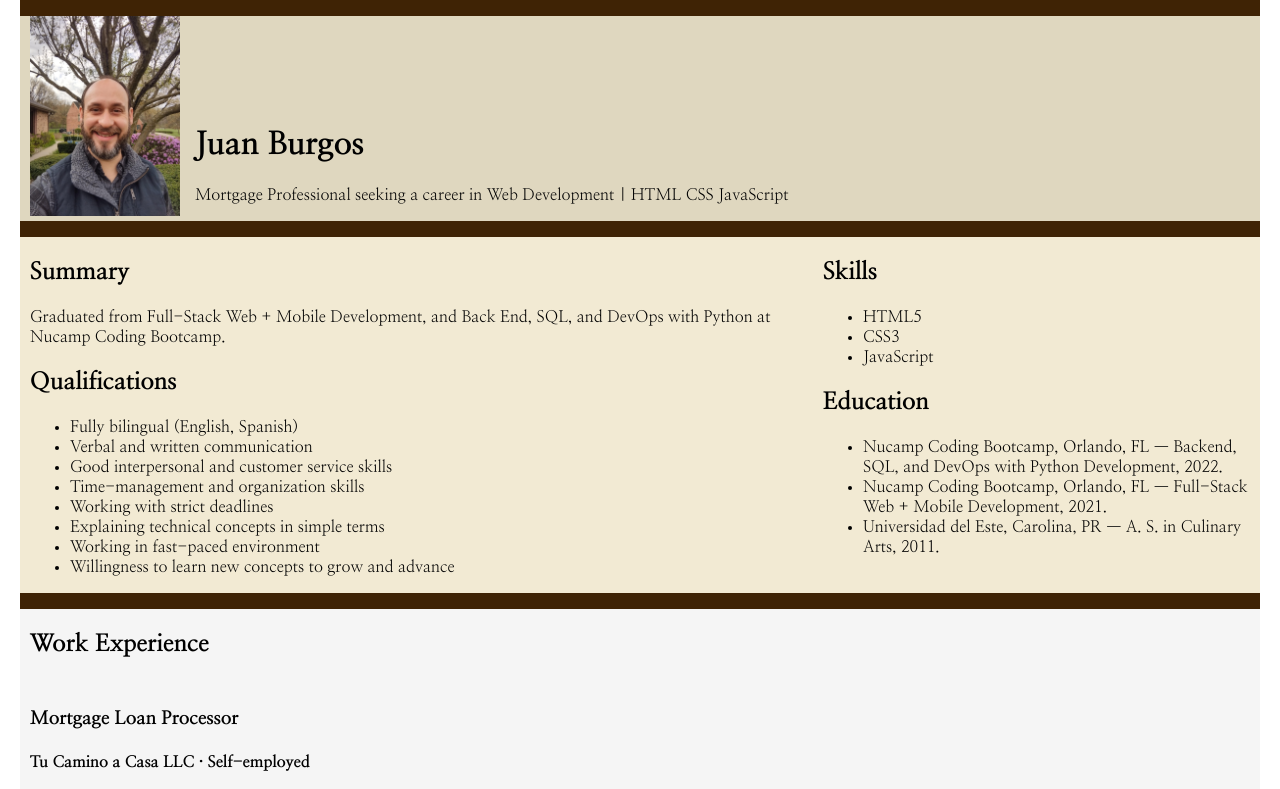
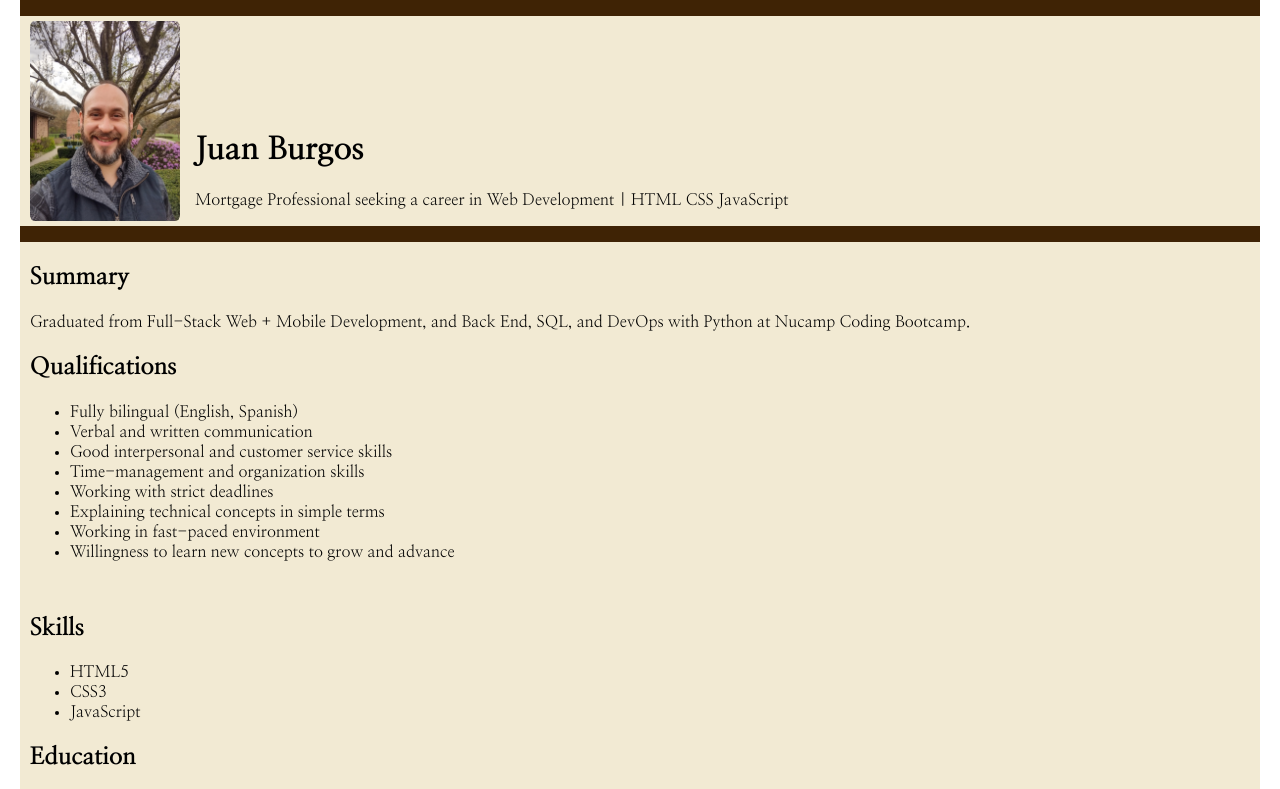
Before and after one commit to juanburgos/CSS-Flex-CV, a plain HTML site: page index.html in a window 1280 px wide. Shown: the top 789 px of the page. Drawn offline with Linux system fonts and the light colour scheme.

Commit message:
Add files via upload

```diff
--- a/css/styles.css
+++ b/css/styles.css
@@ -1,6 +1,11 @@
 body {
   margin: 0 20px;
   font-family: 'Nanum Myeongjo', serif;
+}
+
+.headshot {
+  margin-top: 5px;
+  border-radius: 3%;
 }
 
 .container {
@@ -17,6 +22,7 @@ body {
 .row {
   display: flex;
   flex-flow: row wrap;
+  gap: 15px;
 }
 
 .header {
@@ -41,10 +47,11 @@ body {
   background-color: #3f2305;
 }
 
-#profile {
+pending {
   background-color: #dfd7bf;
 }
 
+#profile,
 #section-one,
 #section-three {
   background-color: #f2ead3;
```
